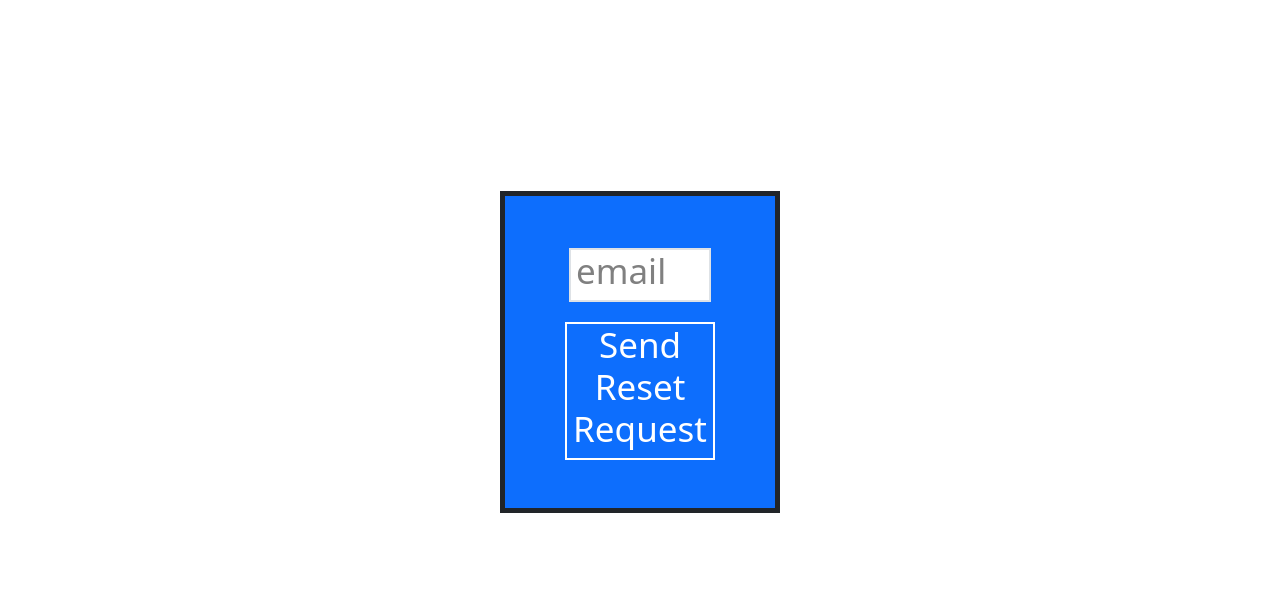
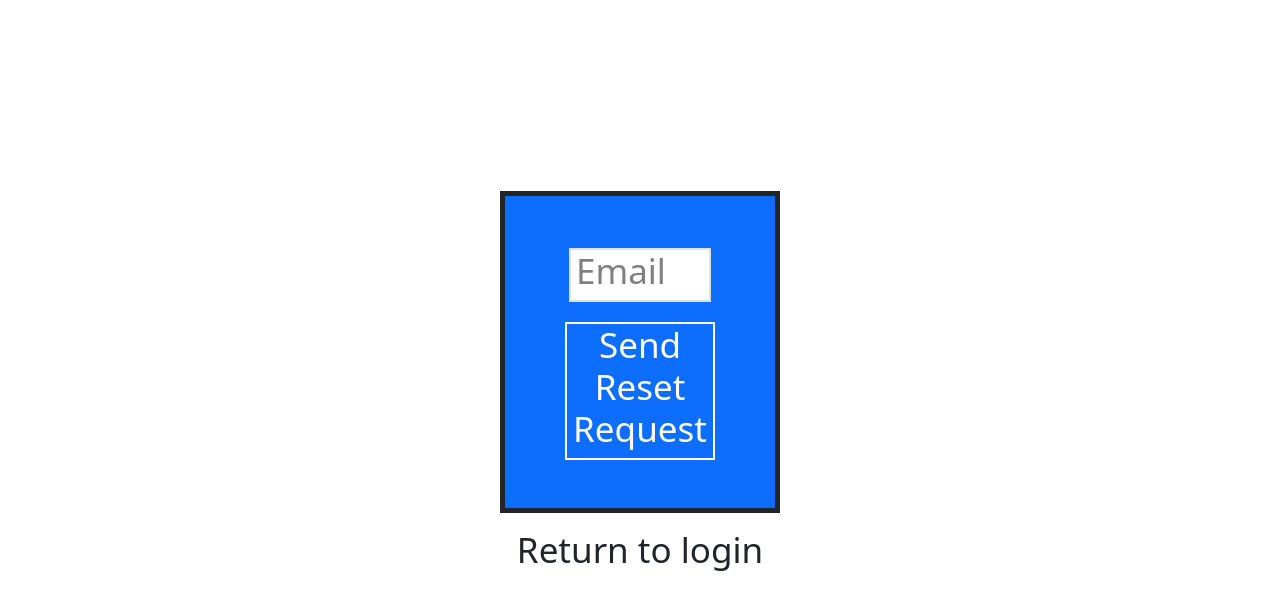
Before and after one commit to AceofFlips/Course-Recomender, a plain HTML site: page Password Reset Page.html in a window 1280 px wide. Shown: the part 260-870 px from the top of the page. Before the commit the page ends 805 px from the top, so only its background shows below. Drawn offline with nearby package versions, Linux system fonts and the light colour scheme.

Commit message:
last change
forgot to add the return to login link, the like does not work.
ready to be coded

```diff
--- a/Password Reset Page.html
+++ b/Password Reset Page.html
@@ -65,17 +65,20 @@
         </nav>
     </div>
 <!-- main body -->
-    <div class="row bg-primary align-items-center justify-content-center border border-5 border-dark Mar">
-        <div class="container-fluid">
-            <div class=" text-center p-5">
-                <div class = "bg-white border border-2 m-1">
-                    <h1 class="EnterEmail"><small>email</small></h1>
+    <div class= "row bg-primary align-items-center justify-content-center border border-5 border-dark Mar" >
+        <div class= "container-fluid" >
+            <div class= "text-center p-5" >
+                <div class = "bg-white border border-2 m-1" >
+                    <h1 class="EnterEmail" ><small>Email</small></h1>
                 </div>
                 <div class = "bg-primary border border-2 border-white Mar2">
-                    <h1 class="SendReset"><small>Send Reset Request</small></h1>
+                    <h1 class= "SendReset" ><small>Send Reset Request</small></h1>
                 </div>
             </div>
         </div>
+    </div>
+    <div class= "text-center p-3" >
+        <h1><small>Return to login</small></h1>
     </div>
 
 
```
